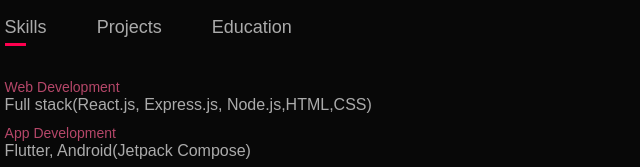
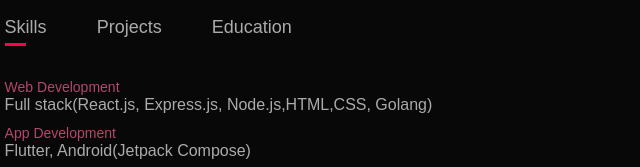
Before and after one commit to Yuvraj02/yuvraj-portfolio, a plain HTML site: page index.html in a window 1280 px wide. Shown: the part 1394-1561 px from the top of the page, 533-1173 px from the left. Drawn offline with Linux system fonts and the light colour scheme.

Commit message:
Update bug fix

```diff
--- a/index.html
+++ b/index.html
@@ -67,7 +67,7 @@
                     </div>
                     <div class="tab-contents active-tab" id="skills">
                         <ul>
-                            <li><span>Web Development</span><br>Full stack(React.js, Express.js, Node.js,HTML,CSS)</li>
+                            <li><span>Web Development</span><br>Full stack(React.js, Express.js, Node.js,HTML,CSS, Golang)</li>
                             <li><span>App Development</span><br>Flutter, Android(Jetpack Compose)</li>
                             <li><span>Databases</span><br>PostgreSQL, Firebase</li>
                             <li><span>Cloud Platforms</span><br>Firebase, AWS</li>
```
